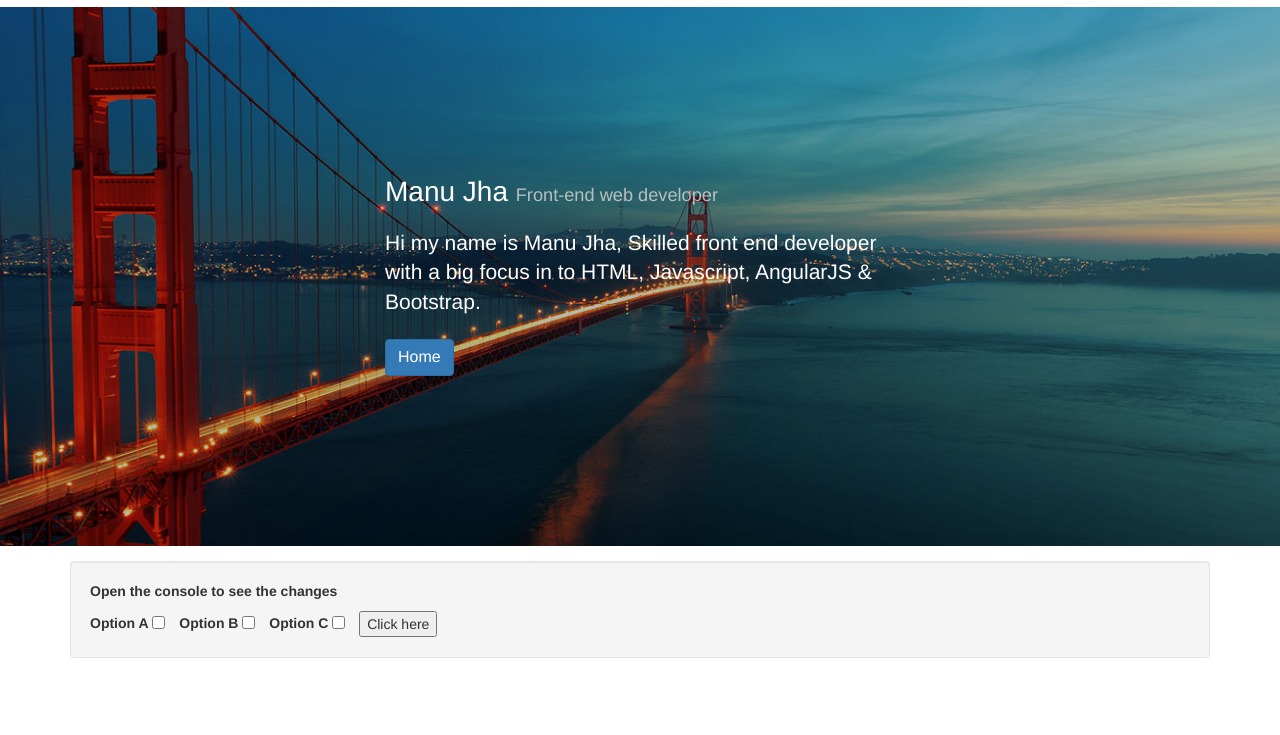
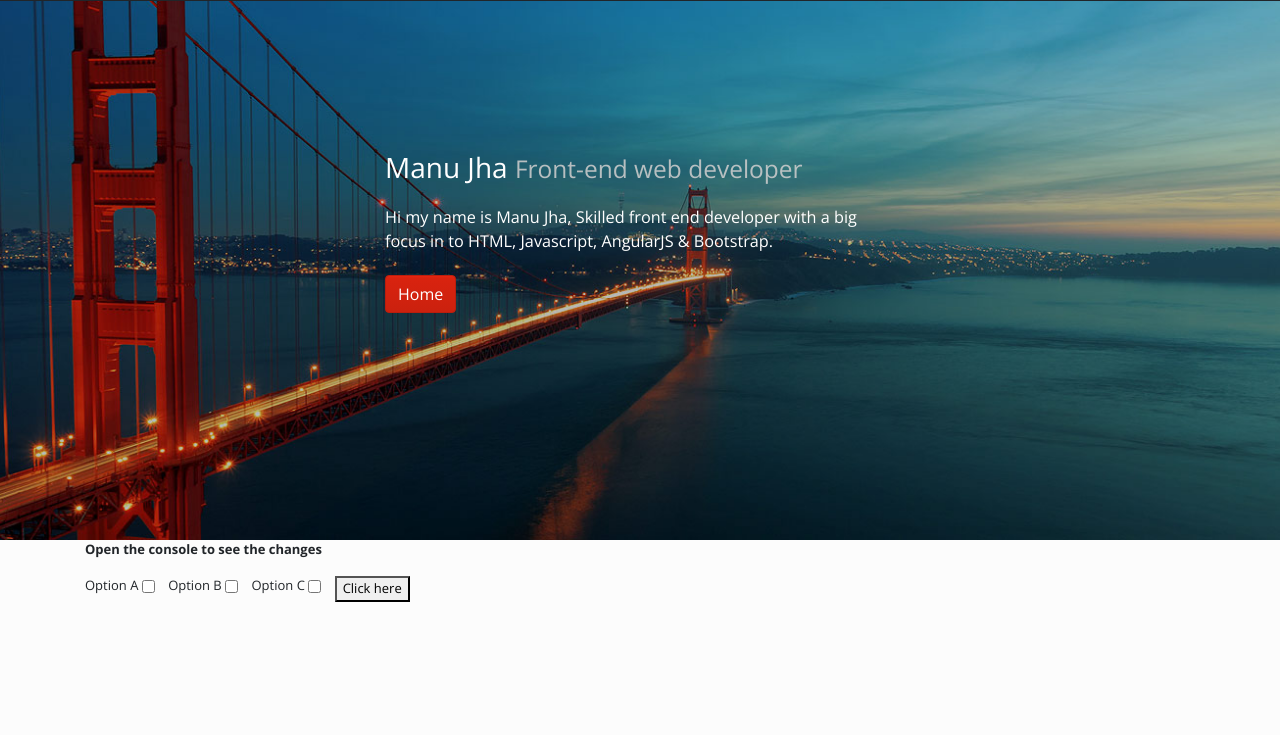
Before and after one commit to manavjha/Githubfinder, a plain HTML site: page about.html in a window 1280 px wide. Shown: the part 65-800 px from the top of the page. Drawn offline with nearby package versions, Linux system fonts and the light colour scheme.

Commit message:
Add files via upload

```diff
--- a/about.html
+++ b/about.html
@@ -10,7 +10,7 @@
     <title>Github Users Finder</title>
 
     <!-- Bootstrap core CSS -->
-    <link href="https://bootswatch.com/simplex/bootstrap.min.css" rel="stylesheet">
+    <link href="https://bootswatch.com/4/simplex/bootstrap.min.css" rel="stylesheet">
     <link rel="stylesheet" href="css/style.css">
 
 </head>
```
Also changed, not shown: index.html (+1 -1 lines).
